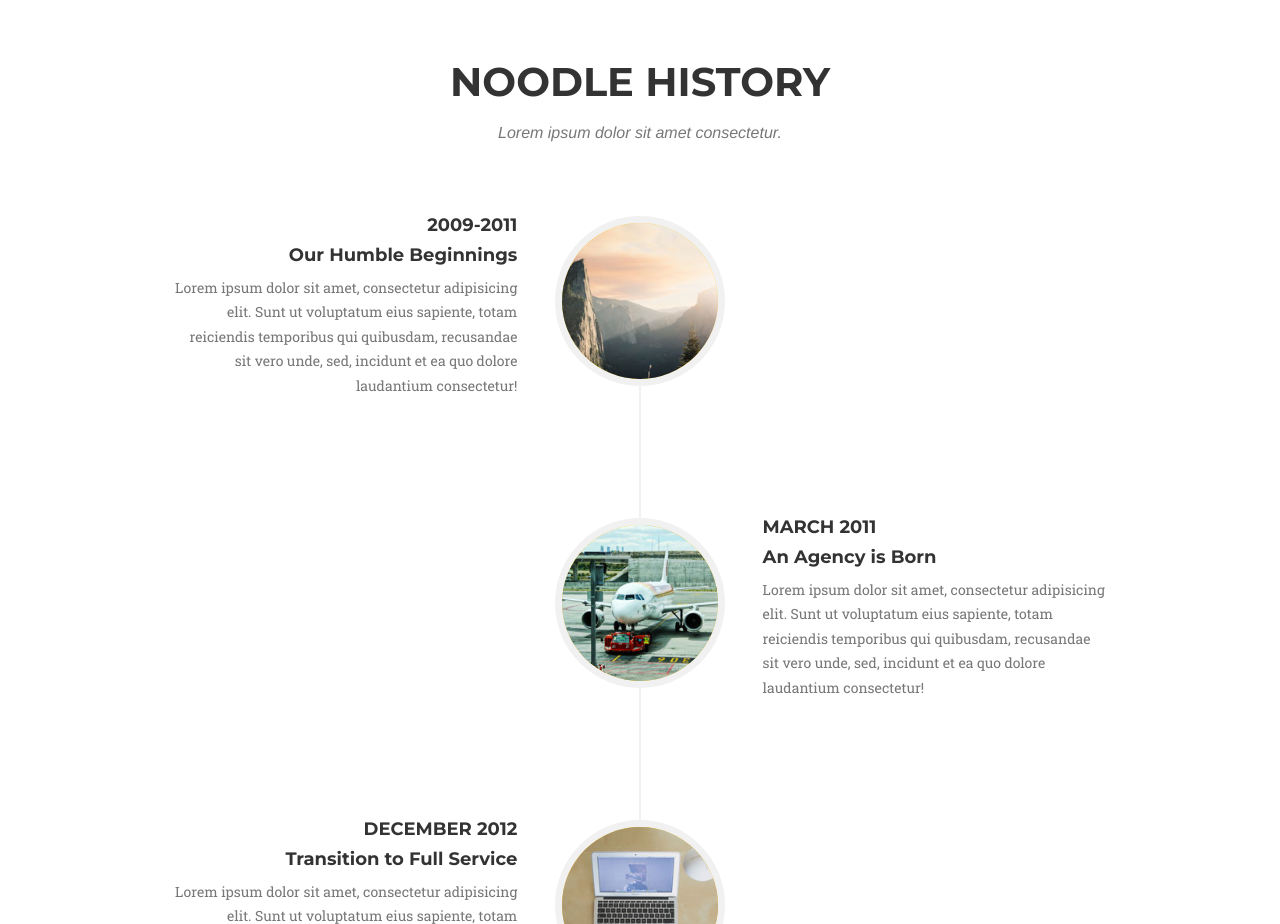
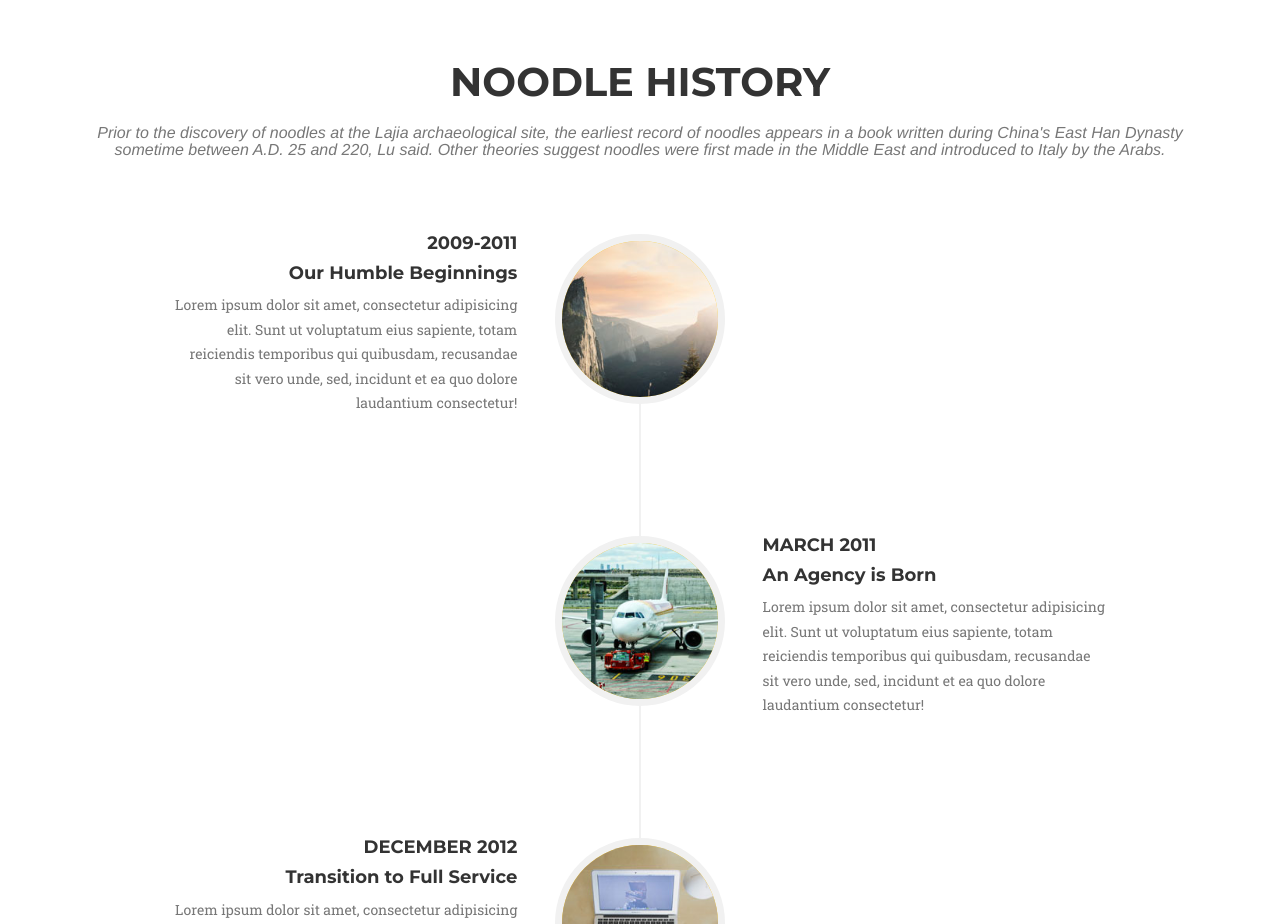
Before and after one commit to Peininghung/noodlelovers, a plain HTML site: page index.html in a window 1280 px wide. Shown: the part 3740-4664 px from the top of the page. Drawn offline with nearby package versions, Linux system fonts and the light colour scheme; a web font is replaced by a local one.

Commit message:
change to history

```diff
--- a/index.html
+++ b/index.html
@@ -311,7 +311,7 @@
             <div class="row">
                 <div class="col-lg-12 text-center">
                     <h2 class="section-heading">Noodle History</h2>
-                    <h3 class="section-subheading text-muted">Lorem ipsum dolor sit amet consectetur.</h3>
+                    <h3 class="section-subheading text-muted">Prior to the discovery of noodles at the Lajia archaeological site, the earliest record of noodles appears in a book written during China's East Han Dynasty sometime between A.D. 25 and 220, Lu said. Other theories suggest noodles were first made in the Middle East and introduced to Italy by the Arabs.</h3>
                 </div>
             </div>
             <div class="row">
```
